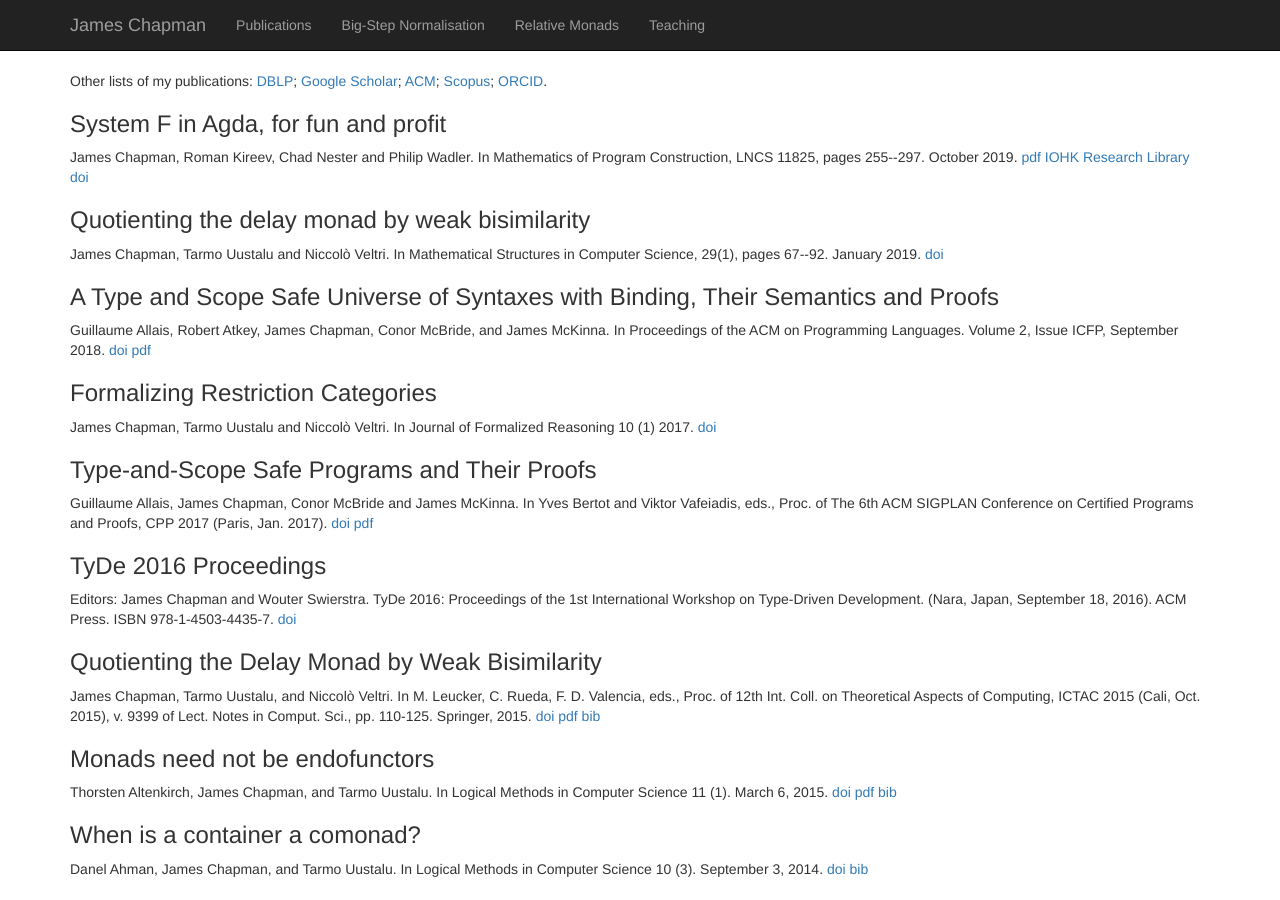
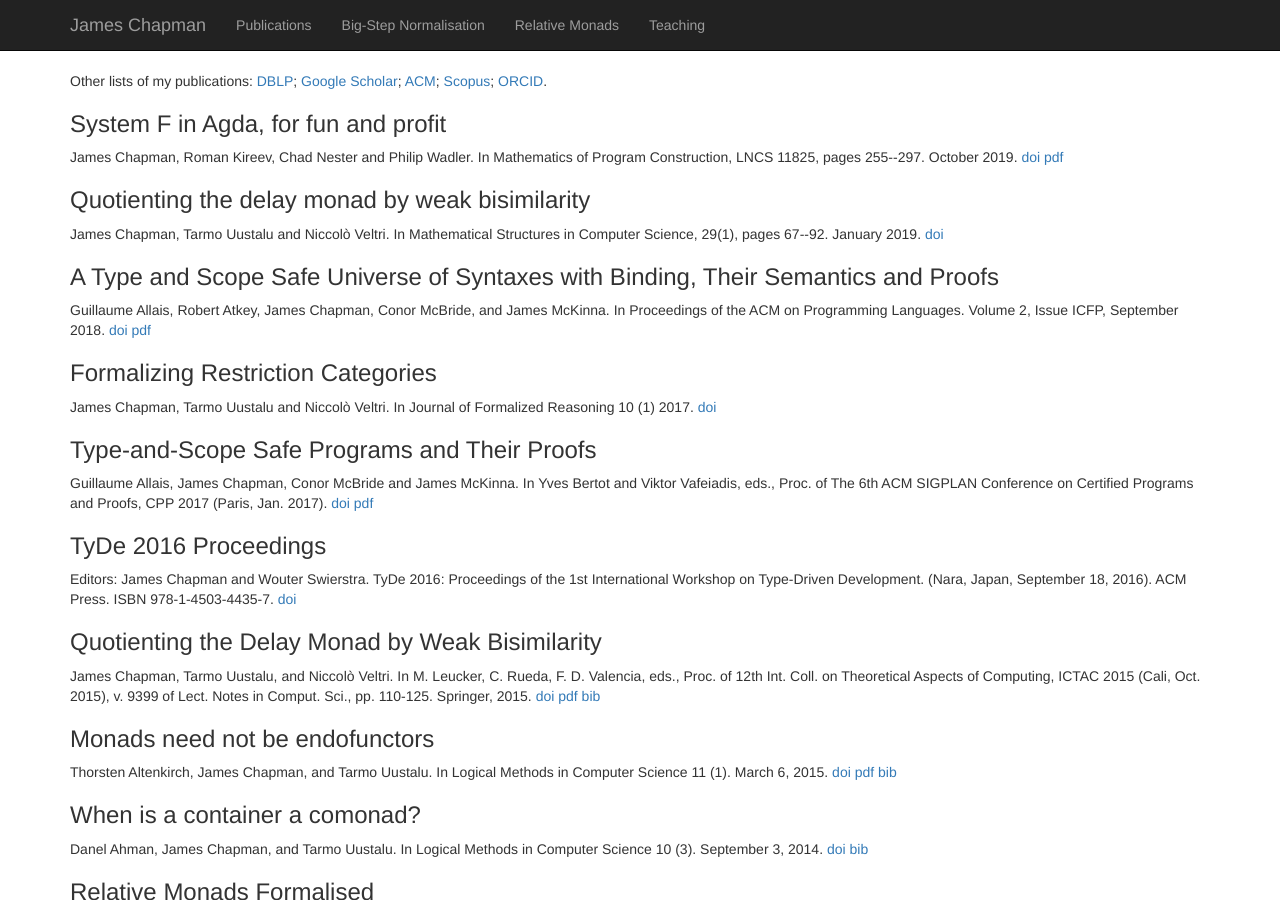
Before and after one commit to jmchapman/jmchapman.github.io, a Jekyll site: the page built from Publications.html, in a window 1280 px wide and 900 px high. Built offline with Jekyll 4.4.1, drawn with Linux system fonts in a browser that asks for light colours; nearby versions of some CDN libraries.

Commit message:
Update Publications.html

```diff
--- a/Publications.html
+++ b/Publications.html
@@ -16,9 +16,8 @@ title: James Chapman - Publications
     <h3>System F in Agda, for fun and profit</h3>
     <p>James Chapman, Roman Kireev, Chad Nester and Philip Wadler. In
       Mathematics of Program Construction, LNCS 11825, pages 255--297. October 2019.
+      <a href="https://doi.org/10.1007/978-3-030-33636-3_10">doi</a>
       <a href="papers/funandprofit.pdf">pdf</a>
-      <a href="https://iohk.io/en/research/library/papers/system-f-in-agdafor-fun-and-profit/">IOHK Research Library</a>
-      <a href="https://doi.org/10.1007/978-3-030-33636-3_10">doi</a>
     </p>
   </article>
 
```
